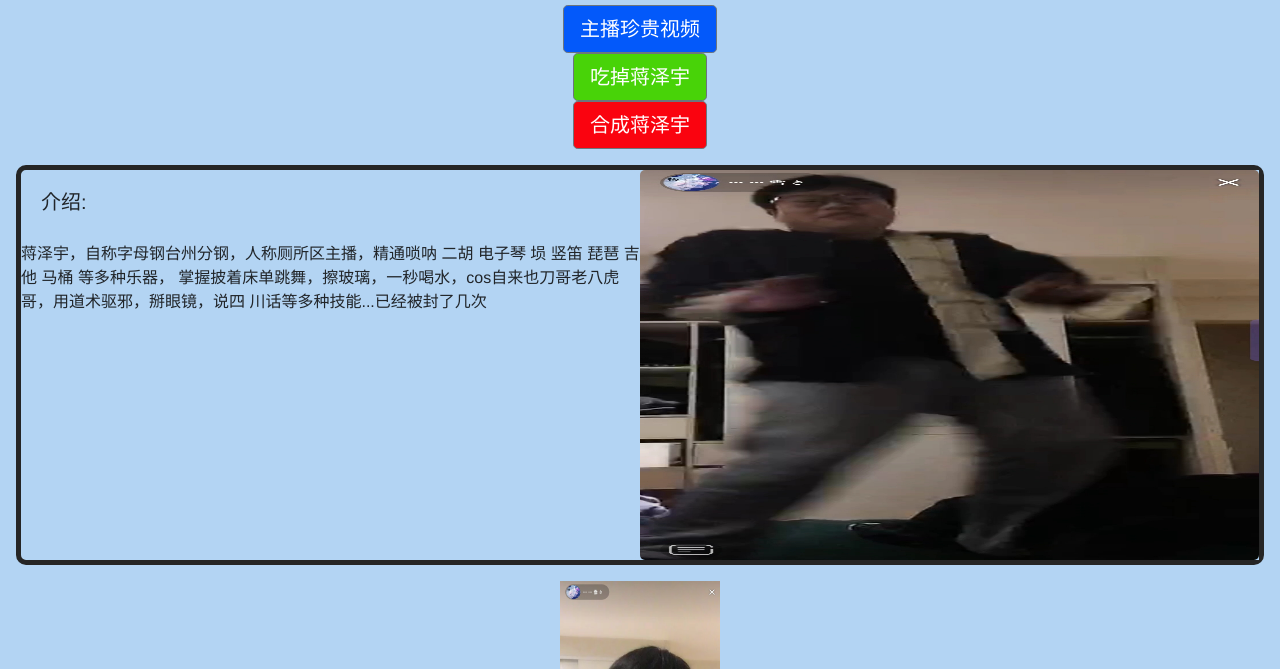
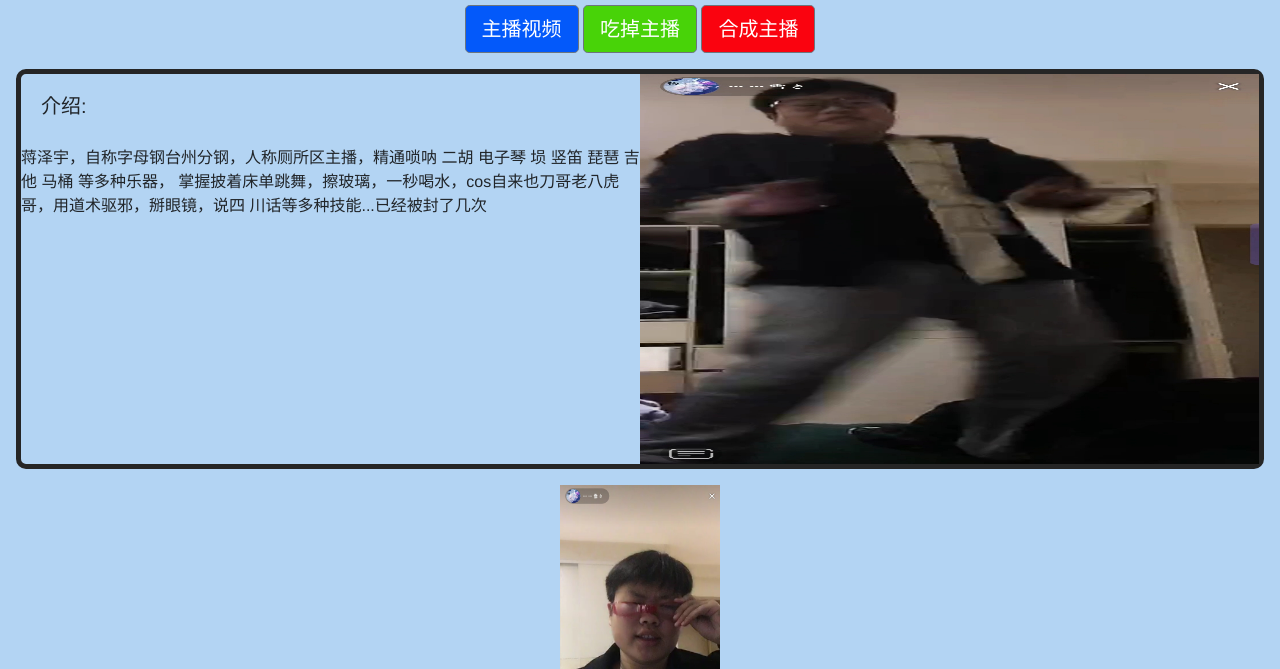
Before and after one commit to ohshit66/ohshit66.github.io, a plain HTML site: page index.html in a window 1280 px wide. Shown: the part 131-800 px from the top of the page. Drawn offline with nearby package versions, Linux system fonts and the light colour scheme; files whose address does not match are found by name.

Commit message:
Update index.html

```diff
--- a/index.html
+++ b/index.html
@@ -11,11 +11,9 @@
             <h1 style="text-align: center;padding:1em;">主页</h1>
         </div>
         <div align="center">
-            <button style="background-color: rgb(3, 89, 250)" type="button" class="btn btn-secondary btn-lg" onclick="window.location.href='.\\video\\laoba.mp4'">主播珍贵视频</button>
-            <br>
-            <button style="background-color: rgb(72, 211, 8)" type="button" class="btn btn-secondary btn-lg" onclick="window.location.href='.\\static\\qiajzy.html'">吃掉蒋泽宇</button>
-            <br>
-            <button style="background-color: rgb(250, 3, 15)" type="button" class="btn btn-secondary btn-lg" onclick="window.location.href='.\\hecheng\\index.html'">合成蒋泽宇</button>
+            <button style="background-color: rgb(3, 89, 250)" type="button" class="btn btn-secondary btn-lg" onclick="window.location.href='.\\video\\laoba.mp4'">主播视频</button>
+            <button style="background-color: rgb(72, 211, 8)" type="button" class="btn btn-secondary btn-lg" onclick="window.location.href='.\\static\\qiajzy.html'">吃掉主播</button>
+            <button style="background-color: rgb(250, 3, 15)" type="button" class="btn btn-secondary btn-lg" onclick="window.location.href='.\\hecheng\\index.html'">合成主播</button>
         </div>
 
         <div id="box">
@@ -28,7 +26,7 @@
             </div>
 
             <div id="box2">
-                <img width="100%" height="100%" style="border-radius:5px;" src=".\image\zhi.jpg" >
+                <img width="100%" height="100%" src=".\image\zhi.jpg" >
             </div>
         </div>
 
```
